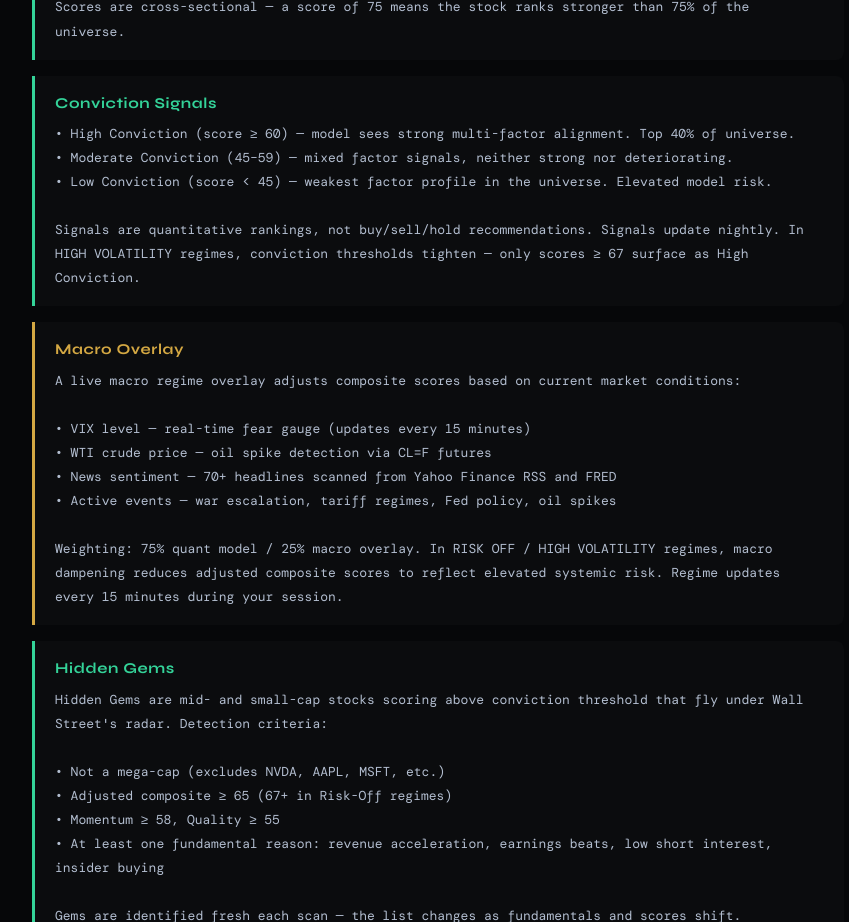
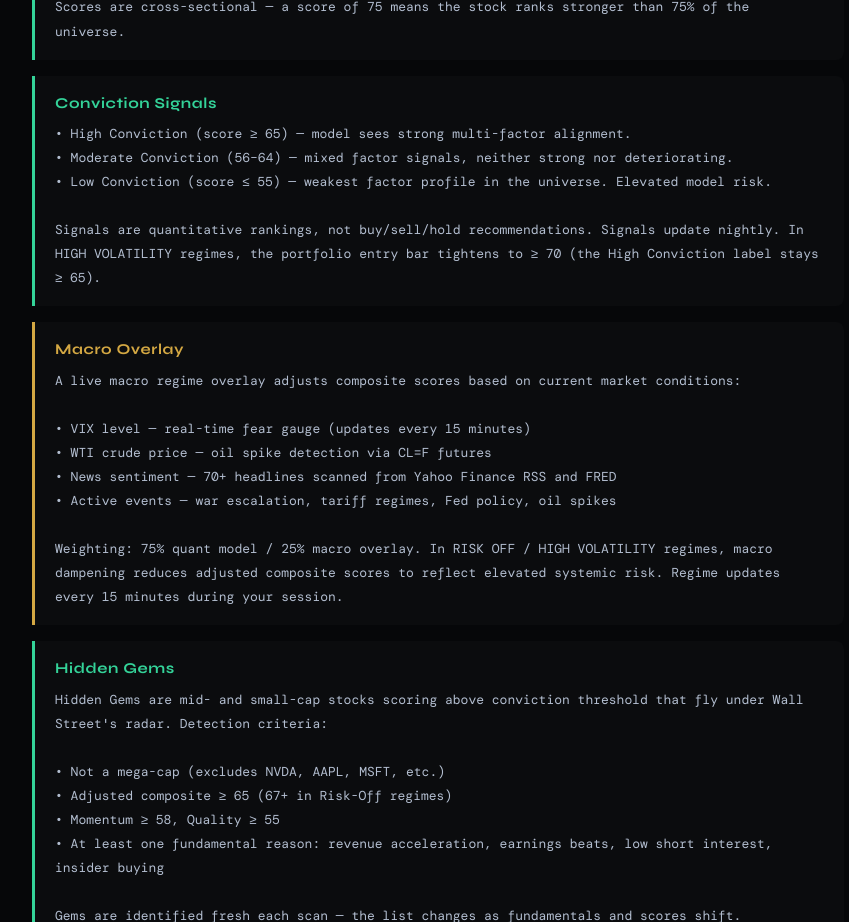
Before and after one commit to andymcalister/qntm-web, a Next.js app: page /methodology in a window 1280 px wide. Shown: the part 1300-2222 px from the top of the page, without its empty margins (202-1051 px from the left). Built offline with nearby package versions, Linux system fonts and the light colour scheme; no server answers.

Commit message:
copy: conviction 65/56-64/55, entry >=70 in high-vol (match backend)

```diff
--- a/app/how-it-works/HowItWorksContent.tsx
+++ b/app/how-it-works/HowItWorksContent.tsx
@@ -31,10 +31,10 @@ export const SECTIONS: Section[] = [
     "• Sentiment (10%) — short interest, insider buy ratio, institutional ownership\n\n" +
     "Scores are cross-sectional — a score of 75 means the stock ranks stronger than 75% of the universe." },
   { title: "Conviction Signals", color: "#34d399", body:
-    "• High Conviction (score ≥ 60) — model sees strong multi-factor alignment. Top 40% of universe.\n" +
-    "• Moderate Conviction (45–59) — mixed factor signals, neither strong nor deteriorating.\n" +
-    "• Low Conviction (score < 45) — weakest factor profile in the universe. Elevated model risk.\n\n" +
-    "Signals are quantitative rankings, not buy/sell/hold recommendations. Signals update nightly. In HIGH VOLATILITY regimes, conviction thresholds tighten — only scores ≥ 67 surface as High Conviction." },
+    "• High Conviction (score ≥ 65) — model sees strong multi-factor alignment.\n" +
+    "• Moderate Conviction (56–64) — mixed factor signals, neither strong nor deteriorating.\n" +
+    "• Low Conviction (score ≤ 55) — weakest factor profile in the universe. Elevated model risk.\n\n" +
+    "Signals are quantitative rankings, not buy/sell/hold recommendations. Signals update nightly. In HIGH VOLATILITY regimes, the portfolio entry bar tightens to ≥ 70 (the High Conviction label stays ≥ 65)." },
   { title: "Macro Overlay", color: "#d4a843", body:
     "A live macro regime overlay adjusts composite scores based on current market conditions:\n\n" +
     "• VIX level — real-time fear gauge (updates every 15 minutes)\n" +
--- a/app/model-portfolio/page.tsx
+++ b/app/model-portfolio/page.tsx
@@ -144,9 +144,9 @@ export default function ModelPortfolio() {
             <div style={{ background: "rgba(212,168,67,.04)", border: "1px solid rgba(212,168,67,.15)", borderRadius: 8, padding: "16px 20px", margin: "20px 0" }}>
               <div style={{ fontFamily: FONT_MONO, fontSize: 13, color: "#d4a843", letterSpacing: ".1em", marginBottom: 8 }}>⚡ INVESTMENT METHODOLOGY</div>
               <div style={{ fontSize: 13, color: "#b3bed0", lineHeight: 1.7 }}>
-                Built from <strong style={{ color: "#cbd5e1" }}>{s?.inception || data?.inception || "—"}</strong> — highest conviction signals entered each day. Entry threshold: <strong style={{ color: "#34d399" }}>≥ 67</strong> in HIGH VOLATILITY regime, <strong style={{ color: "#34d399" }}>≥ 60</strong> in normal regimes. Equal-weighted at <strong style={{ color: "#cbd5e1" }}>$2,000 per position</strong> ($100K total). 30% sector cap enforced at entry.
+                Built from <strong style={{ color: "#cbd5e1" }}>{s?.inception || data?.inception || "—"}</strong> — highest conviction signals entered each day. Entry threshold: <strong style={{ color: "#34d399" }}>≥ 70</strong> in HIGH VOLATILITY regimes, <strong style={{ color: "#34d399" }}>≥ 65</strong> otherwise. Equal-weighted at <strong style={{ color: "#cbd5e1" }}>$2,000 per position</strong> ($100K total). 30% sector cap enforced at entry.
                 <br /><br />
-                <strong style={{ color: "#cbd5e1" }}>Exit discipline:</strong> Positions exit when conviction drops below <strong style={{ color: "#f87171" }}>45</strong>. Capital redeploys into next highest conviction signal. No discretionary overrides.
+                <strong style={{ color: "#cbd5e1" }}>Exit discipline:</strong> Positions exit when conviction drops to <strong style={{ color: "#f87171" }}>55</strong> or under. Capital redeploys into next highest conviction signal. No discretionary overrides.
               </div>
             </div>
 
```
